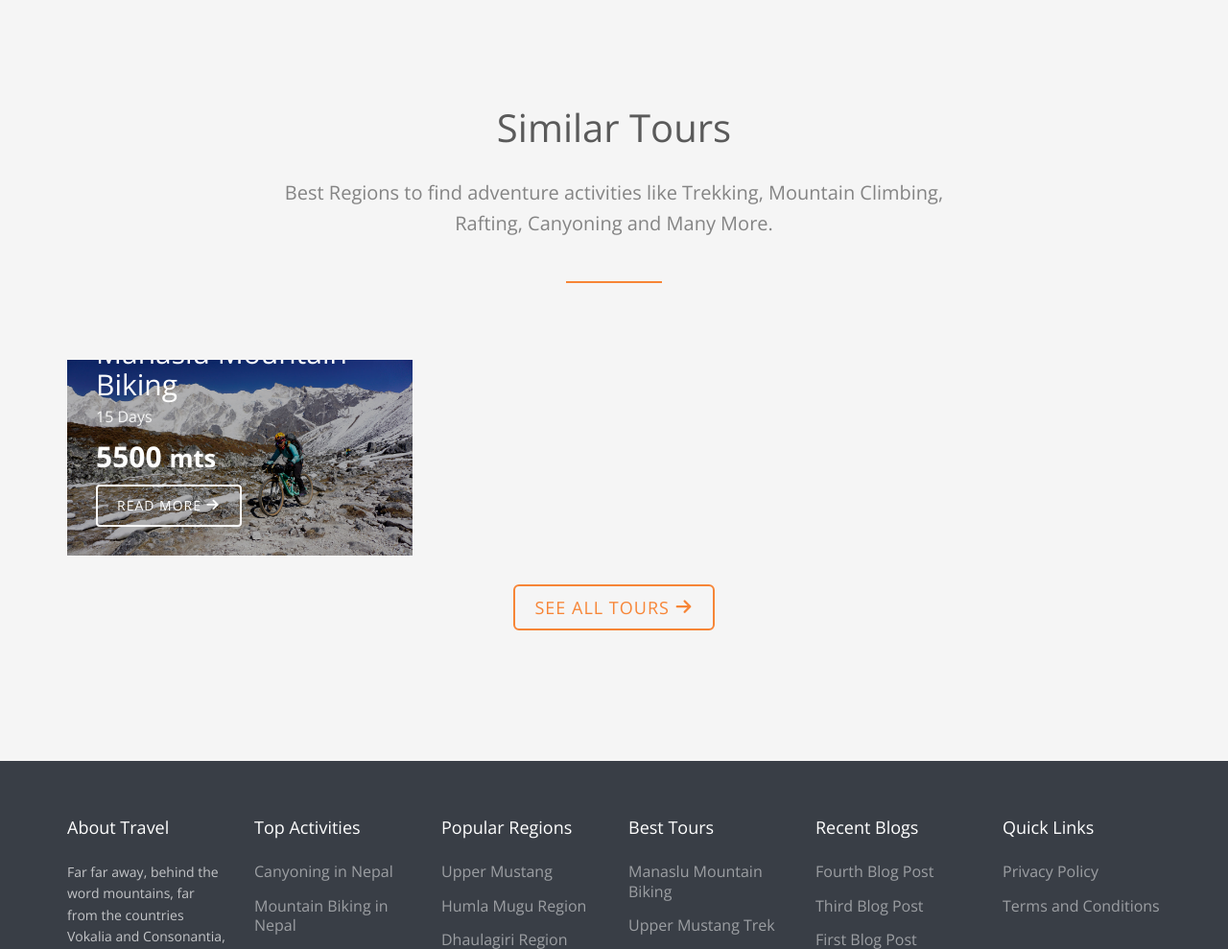
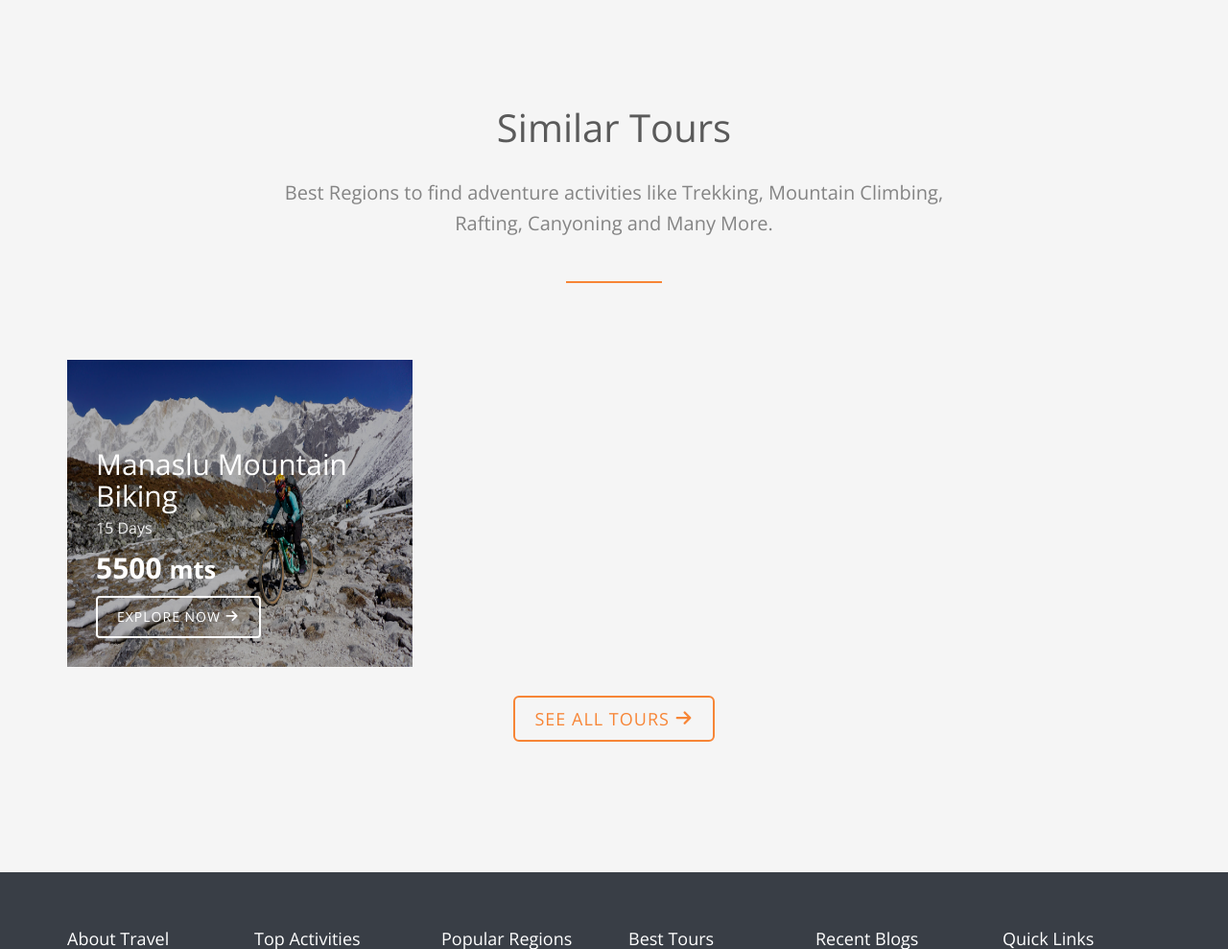
Before and after one commit to vijaythapa333/django-travel-lite, a Django app: page /tour/langtang-trek/ in a window 1280 px wide. Shown: the part 1159-2148 px from the top of the page at 96% size. Run offline with Django 3.2, Linux system fonts and the light colour scheme; data comes from the database, SQL or seed files in the repository; both versions use the stored data as it was after the commit; some libraries are stand-ins or nearby versions; some web fonts are replaced.

Commit message:
Tour List and Tour Detail Page Updated

```diff
--- a/templates/tour/tour_detail.html
+++ b/templates/tour/tour_detail.html
@@ -60,9 +60,9 @@
 							<div class="col-md-4 col-sm-6 fh5co-tours animate-box" data-animate-effect="fadeIn">
 								<div href="#">
 									{% if tour.tour_image %}
-									<img src="{{ tour.tour_image.url }}" alt="{{ tour.tour_title }}" class="img-responsive">
+									<img src="{{ tour.tour_image.url }}" alt="{{ tour.tour_title }}" class="img-responsive"  style="height:320px; width:100%;">
 									{% else %}
-									<img src="{% static 'images/no-image.jpg' %}" alt="{{ tour.tour_title }}" class="img-responsive">
+									<img src="{% static 'images/no-image.jpg' %}" alt="{{ tour.tour_title }}" class="img-responsive"  style="height:320px; width:100%;">
 									{% endif %}
 
 									<div class="desc">
@@ -76,7 +76,7 @@
 											<span class="price">{{ tour.tour_altitude }} <small>mts</small></span>
 										{% endif %}
 
-										<a class="btn btn-primary btn-outline" href="{% url 'tour:tour-detail' tour.tour_slug %}">Read More <i class="icon-arrow-right22"></i></a>
+										<a class="btn btn-primary btn-outline" href="{% url 'tour:tour-detail' tour.tour_slug %}">Explore Now <i class="icon-arrow-right22"></i></a>
 									</div>
 								</div>
 							</div>
@@ -123,7 +123,7 @@
 											<span class="price">{{ tour.tour_altitude }} <small>mts</small></span>
 										{% endif %}
 
-										<a class="btn btn-primary btn-outline" href="{% url 'tour:tour-detail' tour.tour_slug %}">Read More <i class="icon-arrow-right22"></i></a>
+										<a class="btn btn-primary btn-outline" href="{% url 'tour:tour-detail' tour.tour_slug %}">Explore Now <i class="icon-arrow-right22"></i></a>
 									</div>
 								</div>
 							</div>
```
Also changed, not shown: templates/tour/tour_list.html (+8 -7 lines), db.sqlite3.
